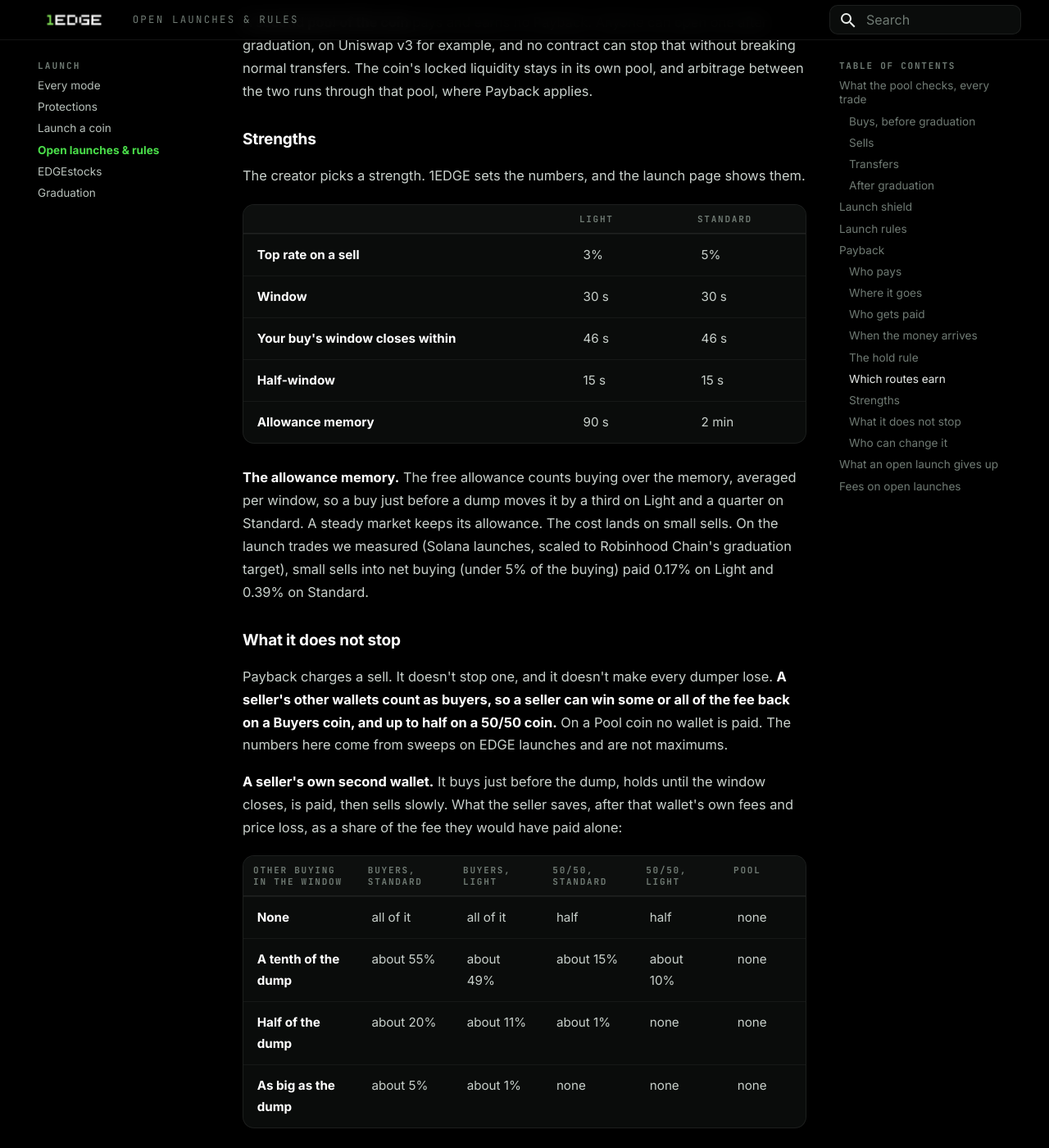
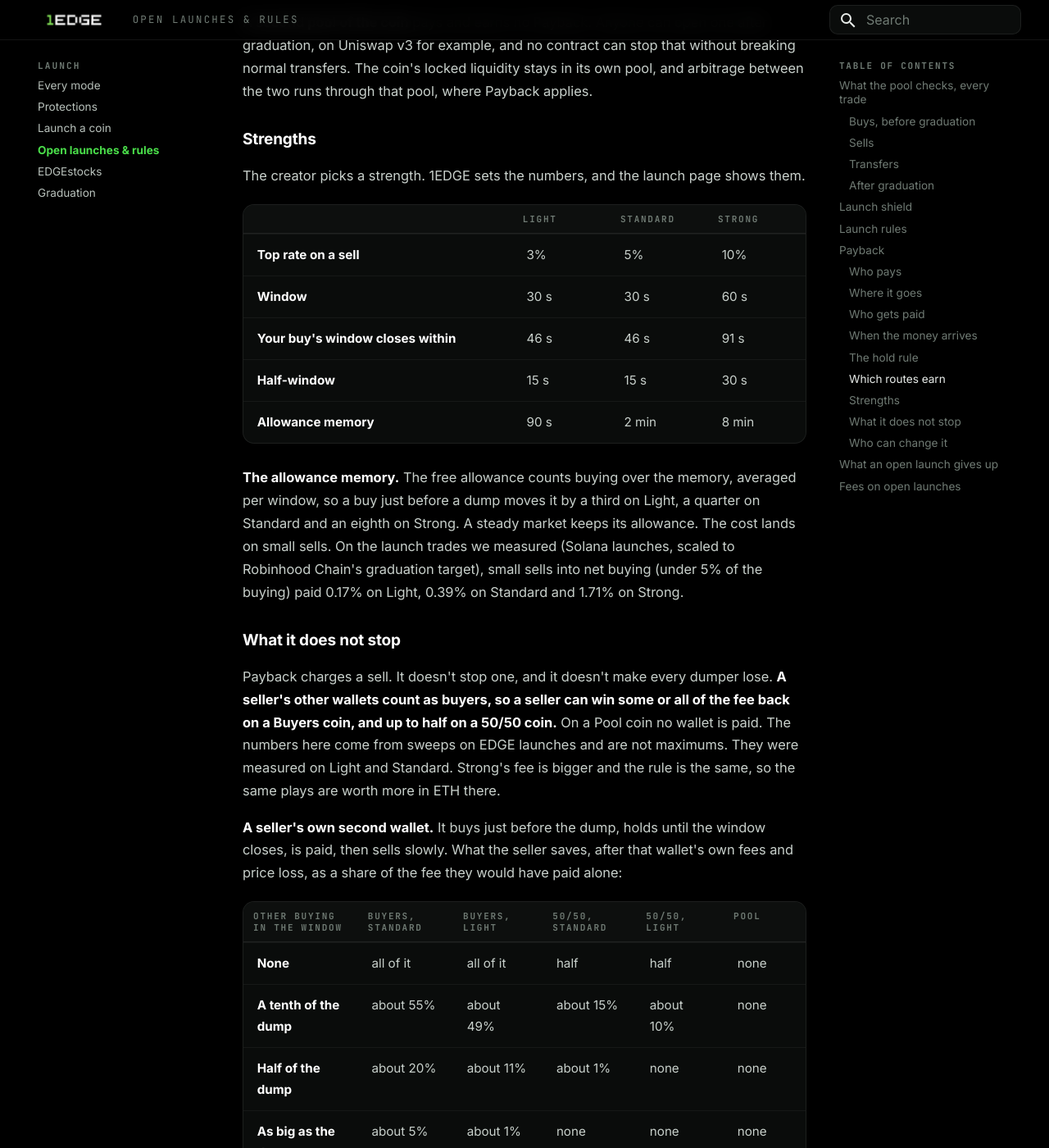
Before and after one commit to Tedz-1edge/1edge-docs, an MkDocs documentation site: the page built from docs/launch/open-launches.md, in a window 1280 px wide and 1400 px high, scrolled down 8454 px. Shown: the whole window at 82% size. Built offline with MkDocs 1.6.1 and Material for MkDocs 9.7.7, drawn with Linux system fonts in a browser that asks for light colours; some of the changed text lies outside the part shown.

Commit message:
PAYBACKSTRONG docs: strengths table has Strong; 60 to 91 s; small-sell figure
Co-Authored-By: Claude Opus 5.5 <noreply@anthropic.com>

```diff
--- a/docs/launch/open-launches.md
+++ b/docs/launch/open-launches.md
@@ -94,7 +94,7 @@ A sell that lands on fresh buying pays an extra fee, on chain, inside the same t
 
 Anyone selling through the coin's pool, on any app, terminal or bot. The pool charges it inside the trade. Sells are never refused because of it: it adds a fee and nothing else.
 
-- **It reads the market.** The pool counts the selling of the last 30 seconds against the buying it remembers.
+- **It reads the market.** The pool counts the selling of the last 30 seconds (60 on Strong) against the buying it remembers.
 - **Some selling is free.** Selling up to 25% of that buying pays nothing. Above that the rate climbs, and it reaches the strength's top rate at 75%.
 - **A buy cancels selling.** Each buy takes its size off the selling the pool is counting.
 - **An empty market doesn't lower the rate.** A floor of 2.5% of the graduation target means a dump into no buyers still pays nearly the top rate. Who gets that money is below.
@@ -124,7 +124,7 @@ You earn only if a sell lands in your buy's window. No sell, no payout.
 
 ### When the money arrives
 
-Your share is paid to your wallet automatically, in ETH, after your buy's window closes: about 30 to 46 s after the buy. You press nothing. 1EDGE's keeper sends it on its next pass and pays the gas.
+Your share is paid to your wallet automatically, in ETH, after your buy's window closes: about 30 to 46 s after the buy on Light and Standard, 60 to 91 s on Strong. You press nothing. 1EDGE's keeper sends it on its next pass and pays the gas.
 
 - **Smart-contract wallet** (Safe, 4337 account) or any other contract: your share is credited, not sent. Collect it with one tap on the coin's page. A wallet that refuses the payment gets the same. A credit has its own 30 days from the day it lands. In a contract that lets anyone make calls through it, as some aggregator executors do, anyone can claim the credit.
 - **A late payout:** Claim also appears on the coin's page. Anyone can send a due payout, and the money only goes to the wallet on record.
@@ -159,19 +159,19 @@ These earn nothing. The buy still goes through, and its share goes to the pool.
 
 The creator picks a strength. 1EDGE sets the numbers, and the launch page shows them.
 
-| | Light | Standard |
-|---|---|---|
-| **Top rate on a sell** | 3% | 5% |
-| **Window** | 30 s | 30 s |
-| **Your buy's window closes within** | 46 s | 46 s |
-| **Half-window** | 15 s | 15 s |
-| **Allowance memory** | 90 s | 2 min |
+| | Light | Standard | Strong |
+|---|---|---|---|
+| **Top rate on a sell** | 3% | 5% | 10% |
+| **Window** | 30 s | 30 s | 60 s |
+| **Your buy's window closes within** | 46 s | 46 s | 91 s |
+| **Half-window** | 15 s | 15 s | 30 s |
+| **Allowance memory** | 90 s | 2 min | 8 min |
 
-**The allowance memory.** The free allowance counts buying over the memory, averaged per window, so a buy just before a dump moves it by a third on Light and a quarter on Standard. A steady market keeps its allowance. The cost lands on small sells. On the launch trades we measured (Solana launches, scaled to Robinhood Chain's graduation target), small sells into net buying (under 5% of the buying) paid 0.17% on Light and 0.39% on Standard.
+**The allowance memory.** The free allowance counts buying over the memory, averaged per window, so a buy just before a dump moves it by a third on Light, a quarter on Standard and an eighth on Strong. A steady market keeps its allowance. The cost lands on small sells. On the launch trades we measured (Solana launches, scaled to Robinhood Chain's graduation target), small sells into net buying (under 5% of the buying) paid 0.17% on Light, 0.39% on Standard and 1.71% on Strong.
 
 ### What it does not stop
 
-Payback charges a sell. It doesn't stop one, and it doesn't make every dumper lose. **A seller's other wallets count as buyers, so a seller can win some or all of the fee back on a Buyers coin, and up to half on a 50/50 coin.** On a Pool coin no wallet is paid. The numbers here come from sweeps on EDGE launches and are not maximums.
+Payback charges a sell. It doesn't stop one, and it doesn't make every dumper lose. **A seller's other wallets count as buyers, so a seller can win some or all of the fee back on a Buyers coin, and up to half on a 50/50 coin.** On a Pool coin no wallet is paid. The numbers here come from sweeps on EDGE launches and are not maximums. They were measured on Light and Standard. Strong's fee is bigger and the rule is the same, so the same plays are worth more in ETH there.
 
 **A seller's own second wallet.** It buys just before the dump, holds until the window closes, is paid, then sells slowly. What the seller saves, after that wallet's own fees and price loss, as a share of the fee they would have paid alone:
 
```
